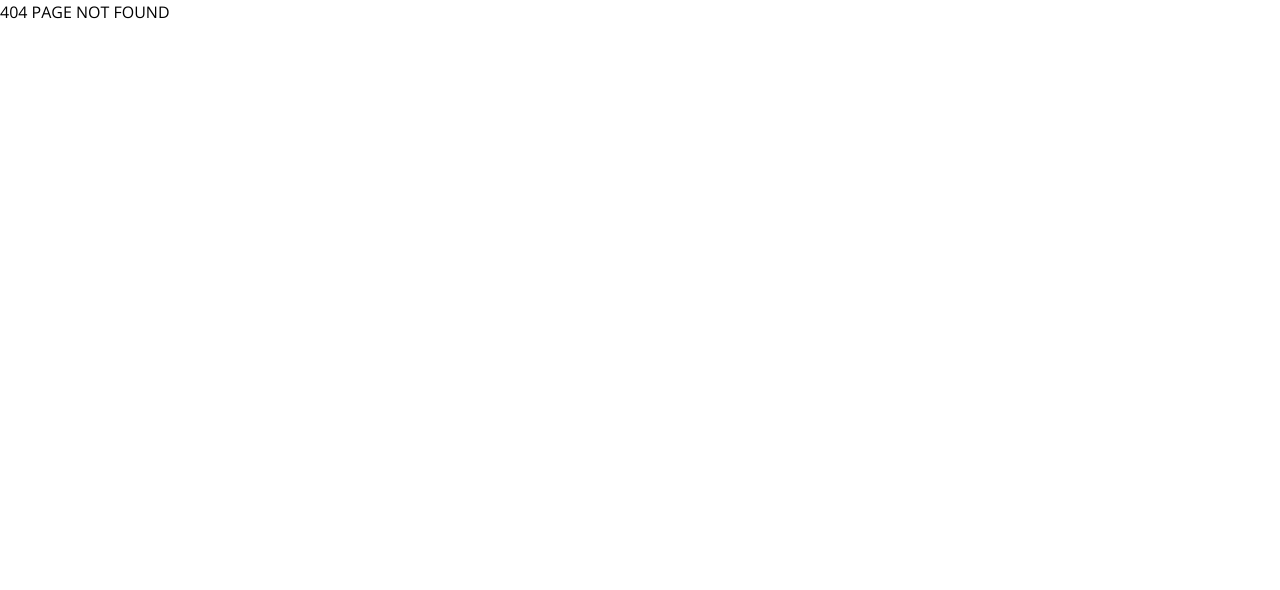
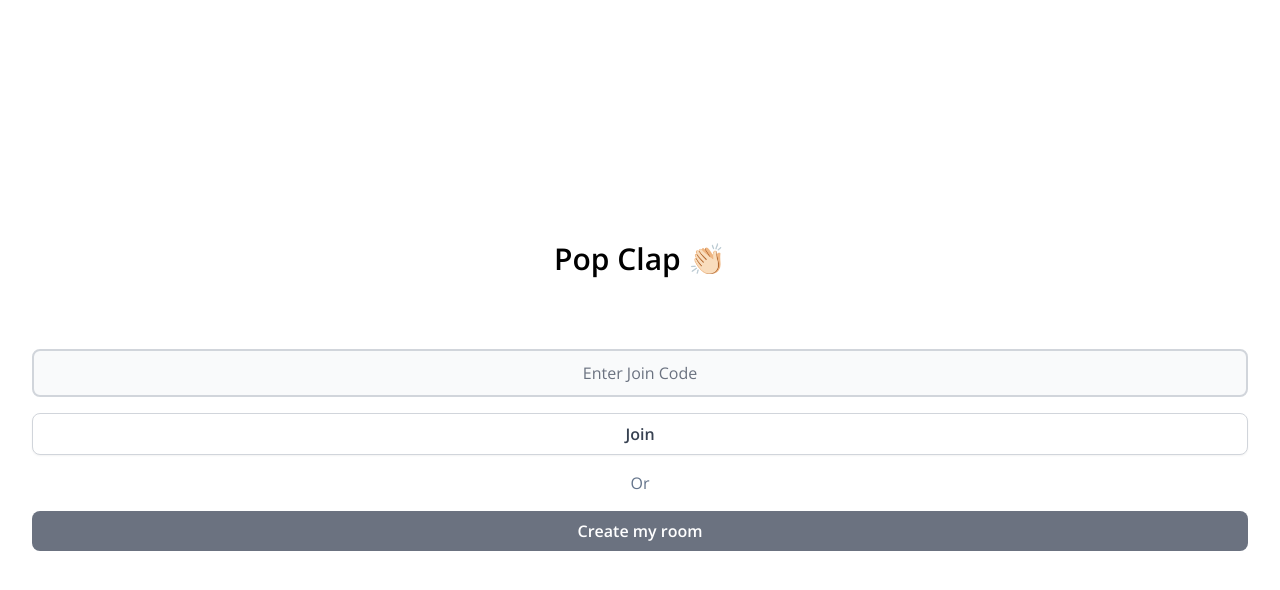
Before and after one commit to finnomena/legendary-octo-train, a React (Vite) app: page /join in a window 1280 px wide. Before the commit this address had no page. Shown: the top 590 px of the page. Built offline with nearby package versions, Linux system fonts and the light colour scheme.

Commit message:
feat: add join page

```diff
--- a/src/components/Input/index.tsx
+++ b/src/components/Input/index.tsx
@@ -1,24 +1,25 @@
 import React from 'react';
-import { Field } from 'formik';
 import PropTypes from 'prop-types';
 
 type InputProps = {
-  title: string;
+  title?: string;
 };
 
 const Input = (
   props: InputProps & React.InputHTMLAttributes<HTMLInputElement>
 ) => {
-  const { id = undefined, title } = props;
+  const { id, title } = props;
   return (
     <>
+      {title && (
         <label
           htmlFor={id}
           className="block mb-2 text-sm font-medium text-gray-900"
         >
           {title}
         </label>
-      <Field
+      )}
+      <input
         {...props}
         className="bg-gray-50 border-2 border-gray-300 text-gray-900 text-sm rounded-lg focus:ring-blue-500 focus-visible:outline-none focus:border-blue-500 block w-full p-2.5"
       />
@@ -27,8 +28,13 @@ const Input = (
 };
 
 Input.propTypes = {
-  id: PropTypes.string.isRequired,
-  title: PropTypes.string.isRequired,
+  id: PropTypes.string,
+  title: PropTypes.string,
+};
+
+Input.defaultProps = {
+  id: '',
+  title: undefined,
 };
 
 export default Input;
--- /dev/null
+++ b/src/pages/Join/index.tsx
@@ -0,0 +1,53 @@
+import React, { useRef } from 'react';
+import { useNavigate } from 'react-router';
+import { Button } from '../../components';
+
+const JoinPage = () => {
+  const navigate = useNavigate();
+  const inputRef = useRef<HTMLInputElement>(null);
+
+  const handleClick = () => {
+    const to = inputRef.current?.value;
+
+    if (to) {
+      navigate(to, { replace: true });
+    }
+  };
+
+  return (
+    <div className="wrapper px-4 py-8 flex flex-col gap-16 h-screen justify-center items-center">
+      <div className="logo self-stretch">
+        <h1 className="text-3xl text-center font-semibold">Pop Clap 👏🏻</h1>
+      </div>
+      <div className="flex flex-col gap-4 px-4 py-2 self-stretch">
+        <div className="join">
+          <input
+            type="text"
+            placeholder="Enter Join Code"
+            ref={inputRef}
+            maxLength={10}
+            className="bg-gray-50 border-2 border-gray-300 text-gray-900 text-center rounded-lg focus:ring-blue-500 focus-visible:outline-none focus:border-blue-500 block w-full p-2.5"
+          />
+        </div>
+        <button
+          type="button"
+          onClick={handleClick}
+          className="bg-white text-gray-700 border border-gray-300 text-center px-4 py-2  shadow-sm focus:ring-2 focus:ring-offset-2 ring-offset-gray-50 ring-blue-500 font-semibold rounded-lg"
+        >
+          Join
+        </button>
+        <span className="text-center text-slate-500">Or</span>
+        <Button
+          type="button"
+          size="md"
+          color="gray"
+          onClick={() => navigate('/my', { replace: true })}
+        >
+          Create my room
+        </Button>
+      </div>
+    </div>
+  );
+};
+
+export default JoinPage;
--- a/src/routes/index.tsx
+++ b/src/routes/index.tsx
@@ -4,6 +4,7 @@ import AppLayout from '../layouts';
 import SignOut from '../pages/auth/signOut';
 import ExamplePage from '../pages/Example';
 import HomePage from '../pages/Home';
+import JoinPage from '../pages/Join';
 import MyPage from '../pages/My';
 import NotFoundPage from '../pages/NotFound';
 import PrivateRoute from './PrivateRoute';
@@ -15,6 +16,7 @@ const AppRoutes = () => {
       <Route path="/logout" element={<SignOut />} />
 
       <Route index element={<HomePage />} />
+      <Route path="/join" element={<JoinPage />} />
       <Route path="/example" element={<ExamplePage />} />
 
       {/* Private Route */}
```
Lines whose indentation alone changed are shown as unchanged.
